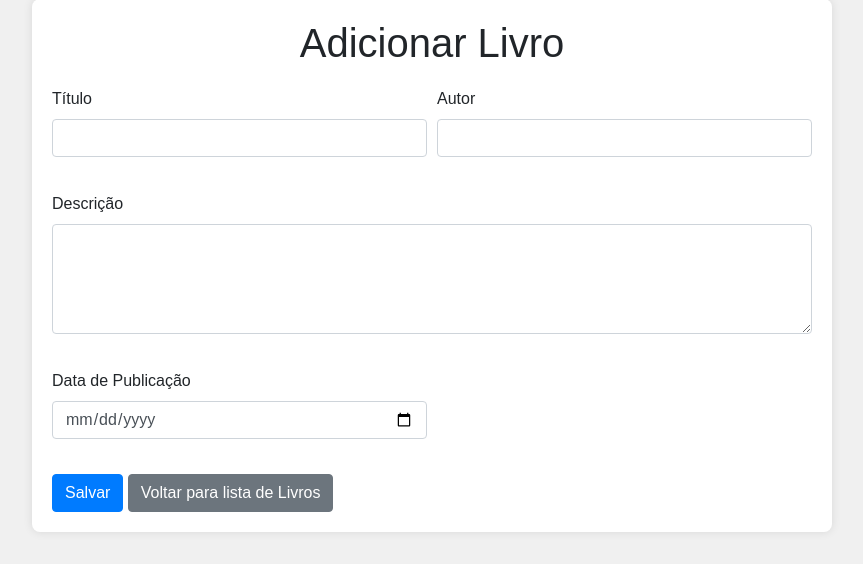
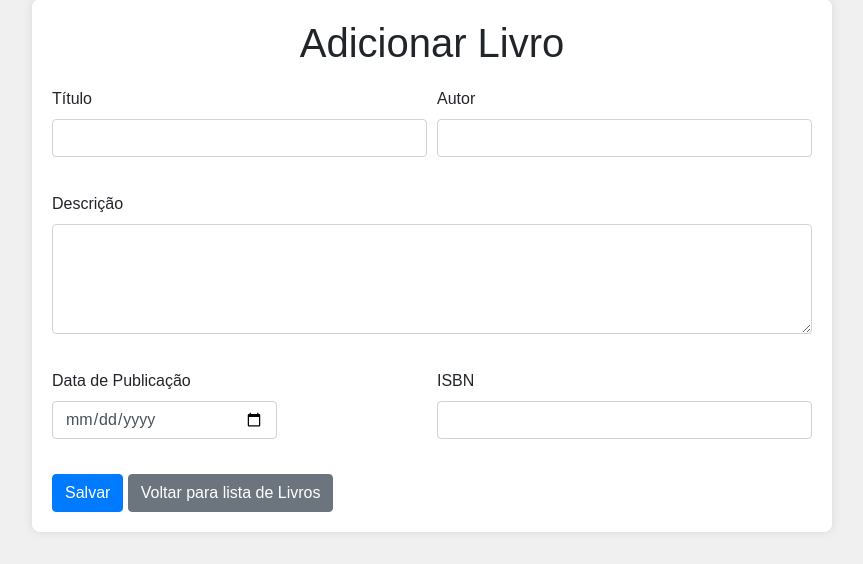
Before and after one commit to lecunha23/EditoraLivro, a Django app: page /books/livro/new/ in a window 1280 px wide. Shown: the part 21-585 px from the top of the page, without its empty margins (208-1071 px from the left). Run offline with Django 5.2, Linux system fonts and the light colour scheme; some libraries are stand-ins or nearby versions.

Commit message:
feat: criado campo isbn no adicionar livro

```diff
--- a/books/forms.py
+++ b/books/forms.py
@@ -2,6 +2,7 @@ import re
 from django import forms
 from .models import Livro
 from django.forms.widgets import DateInput
+
 
 class LivroForm(forms.ModelForm):
     class Meta:
@@ -10,6 +11,7 @@ class LivroForm(forms.ModelForm):
         widgets = {
             'data_publicacao': DateInput(attrs={'type': 'date'}),  # Configuração para mostrar calendário
         }
+
 
     def clean_isbn(self):
         isbn = self.cleaned_data.get('isbn')
--- a/books/models.py
+++ b/books/models.py
@@ -1,14 +1,12 @@
 from django.db import models
 from authors.models import Author
 from .validators import validar_isbn
+
 
 class Livro(models.Model):
     titulo = models.CharField(max_length=200)
     autor = models.ForeignKey(Author, on_delete=models.CASCADE)
     isbn = models.CharField(max_length=13, validators=[validar_isbn])
     data_publicacao = models.DateField()
-
-
-
     def __str__(self):
         return self.titulo
--- a/books/templates/books/livro_form.html
+++ b/books/templates/books/livro_form.html
@@ -55,7 +55,11 @@
             <div class="form-row">
                 <div class="form-group col-md-6">
                     <label for="id_data_publicacao">Data de Publicação</label>
-                    <input type="date" class="form-control" id="id_data_publicacao" name="data_publicacao" value="{{ form.data_publicacao.value }}" required>
+                    <input type="date" class="form-control" id="id_data_publicacao" name="data_publicacao" value="{{ form.data_publicacao.value }}" required style="width: 60%;">
+                </div>
+                <div class="form-group col-md-6">
+                    <label for="id_isbn">ISBN</label>
+                    <input type="text" class="form-control" id="id_isbn" name="isbn" value="" required>
                 </div>
             </div>
             <button type="submit" class="btn btn-primary">Salvar</button>
```
